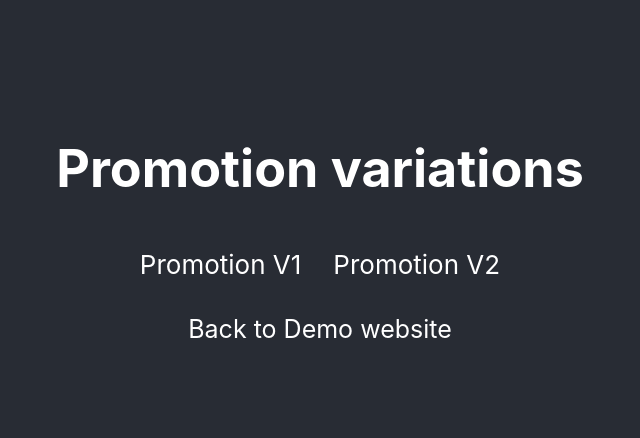
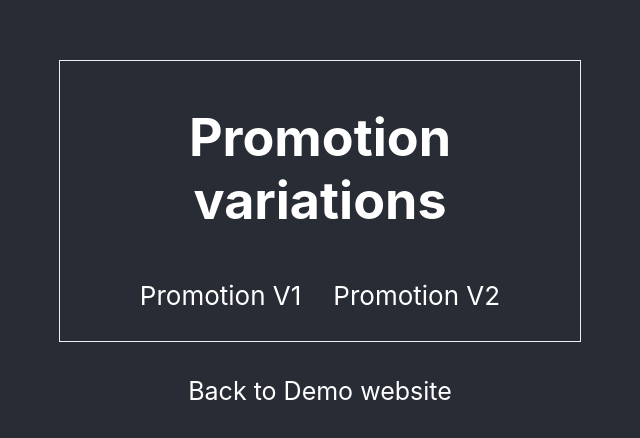
Before and after one commit to DataTesterDemo/website-Demo, a React (Create React App) app: page /promotion in a window 1280 px wide. Shown: the part 170-608 px from the top of the page, without its empty margins (320-960 px from the left). Built offline with nearby package versions, Linux system fonts and the light colour scheme.

Commit message:
update promotion and firebase

```diff
--- a/src/components/Promotions/Promotion.js
+++ b/src/components/Promotions/Promotion.js
@@ -1,5 +1,5 @@
 import React from 'react';
-import { Route, Link} from 'react-router-dom';
+import { Route, Link, Switch} from 'react-router-dom';
 import PromoBannerV1 from "./PromoBannerV1.js"
 import PromoBannerV2 from "./PromoBannerV2.js"
 
@@ -13,19 +13,28 @@ class Promotion extends React.Component{
     this.state = ({
       promotion: false
     })
+    console.log(this.state)
     this.onClick = this.onClick.bind(this)
   }
   onClick(){
+    console.log("te")
     this.setState({
       promotion: true
     })
   }
   //display content
   render(){
-    const {promotion} = this.state
-    if(!promotion){
     return(
       <div>
+        <Switch>
+          <Route path="/promotion/v1" >
+            <PromoBannerV1 />
+          </Route>
+          <Route path="/promotion/v2" >
+            <PromoBannerV2 />
+          </Route>
+          <Route path="/promotion/">
+            <div className="card">
               <h1>Promotion variations</h1>
               <nav>
                 <ul>
@@ -34,16 +43,8 @@ class Promotion extends React.Component{
                 </ul>
               </nav>
             </div>
-      )
-    }
-    return(
-      <div>
-        <Route path="/promotion/v1">
-          <PromoBannerV1/>
           </Route>
-        <Route path="/promotion/v2">
-          <PromoBannerV2/>
-        </Route>
+        </Switch>
       </div>
     )
   }
```
Also changed, not shown: firebase.json. Lines whose indentation alone changed are shown as unchanged.
